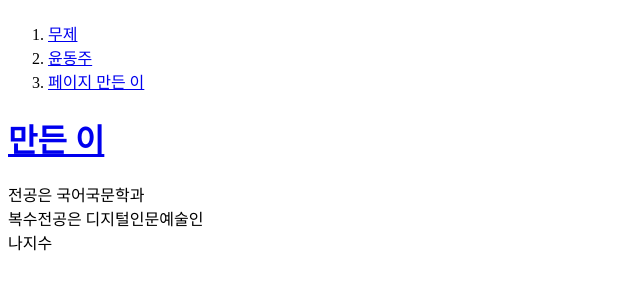
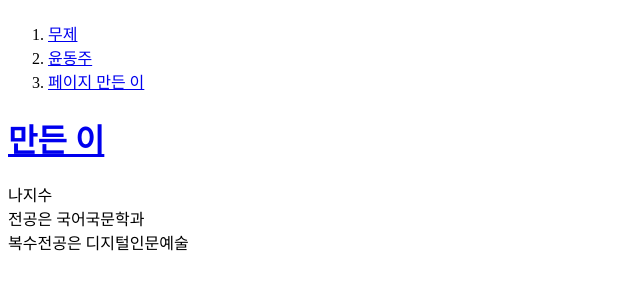
Before and after one commit to h20171024/h20171024, a plain HTML site: page 3.html in a window 1280 px wide. Shown: the whole page, without its empty margins (0-640 px from the left). Drawn offline with Linux system fonts and the light colour scheme.

Commit message:
Add files via upload

```diff
--- a/3.html
+++ b/3.html
@@ -17,9 +17,10 @@
   target="_blank" title="wikipedia">
   만든 이</a></h1>
 <p>
+  나지수<br>
    전공은 국어국문학과<br>
-   복수전공은 디지털인문예술인<br>
-   나지수
+   복수전공은 디지털인문예술<br>
+
 </p>
 </body>
 </html>
```
